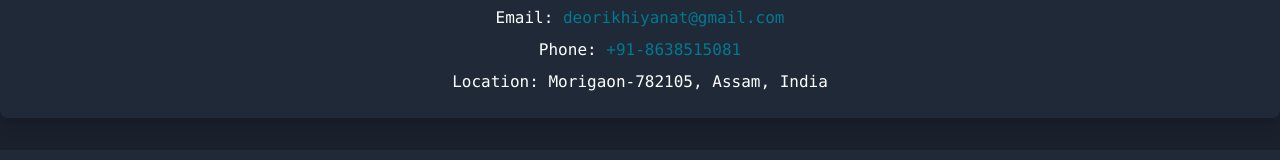
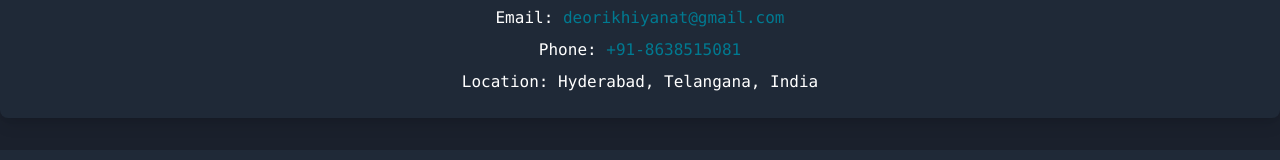
Before and after one commit to Khiyanat-Deori/my-portfolio, a React (Create React App) app: page / in a window 1280 px wide. Shown: the part 2354-2514 px from the top of the page. Built offline with nearby package versions, Linux system fonts and the light colour scheme.

Commit message:
Update: Contact

```diff
--- a/src/components/Contact.js
+++ b/src/components/Contact.js
@@ -110,7 +110,7 @@ const Contact = () => {
               inView ? 'bounce-in' : ''
             }`}
           >
-            Location: Morigaon-782105, Assam, India
+            Location: Hyderabad, Telangana, India
           </p>
         </div>
       </div>
```
